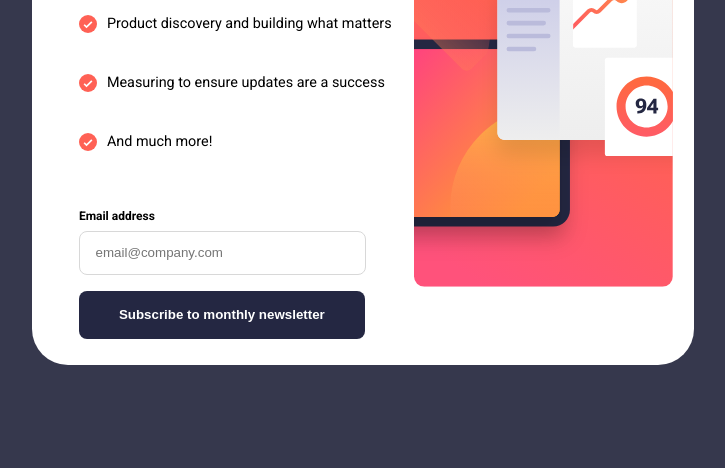
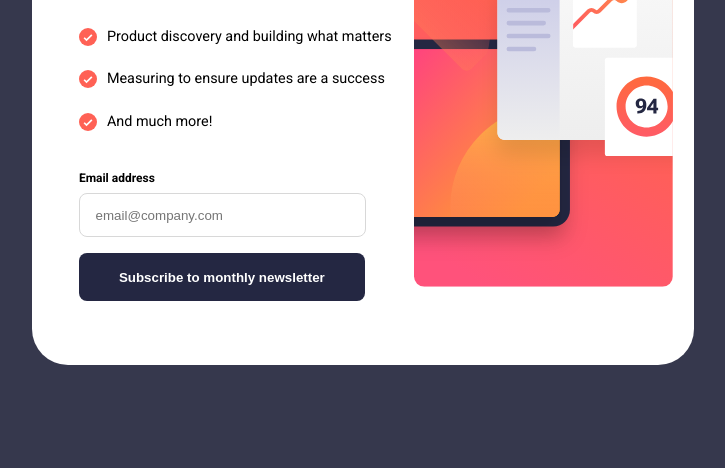
Before and after one commit to Sitkowski01/Newsletter-sign-up-form-with-success-message, a plain HTML site: page index.html in a window 1280 px wide. Shown: the part 273-741 px from the top of the page, without its empty margins (277-1002 px from the left). Drawn offline with Linux system fonts and the light colour scheme.

Commit message:
Update style.css

```diff
--- a/style.css
+++ b/style.css
@@ -17,7 +17,7 @@ body {
     grid-template-rows: 1fr 1.5fr 1.5fr 1.5fr 1.5fr 1fr;
 }
 .column{
-    padding: 0 0 0 13%;
+    padding: 13% 0 15% 13%;
     display: grid;
     grid-column: 2 / 4;
     grid-row: 2 / 6;
```
